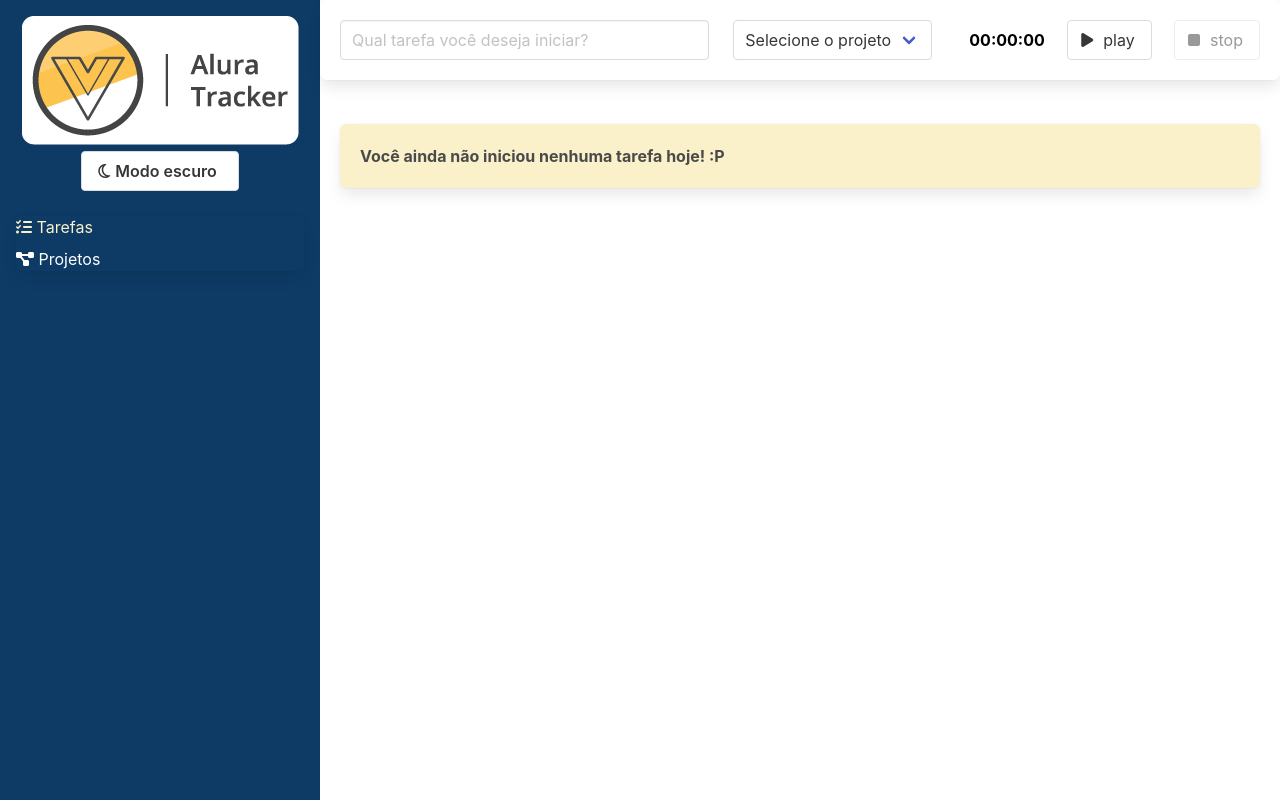
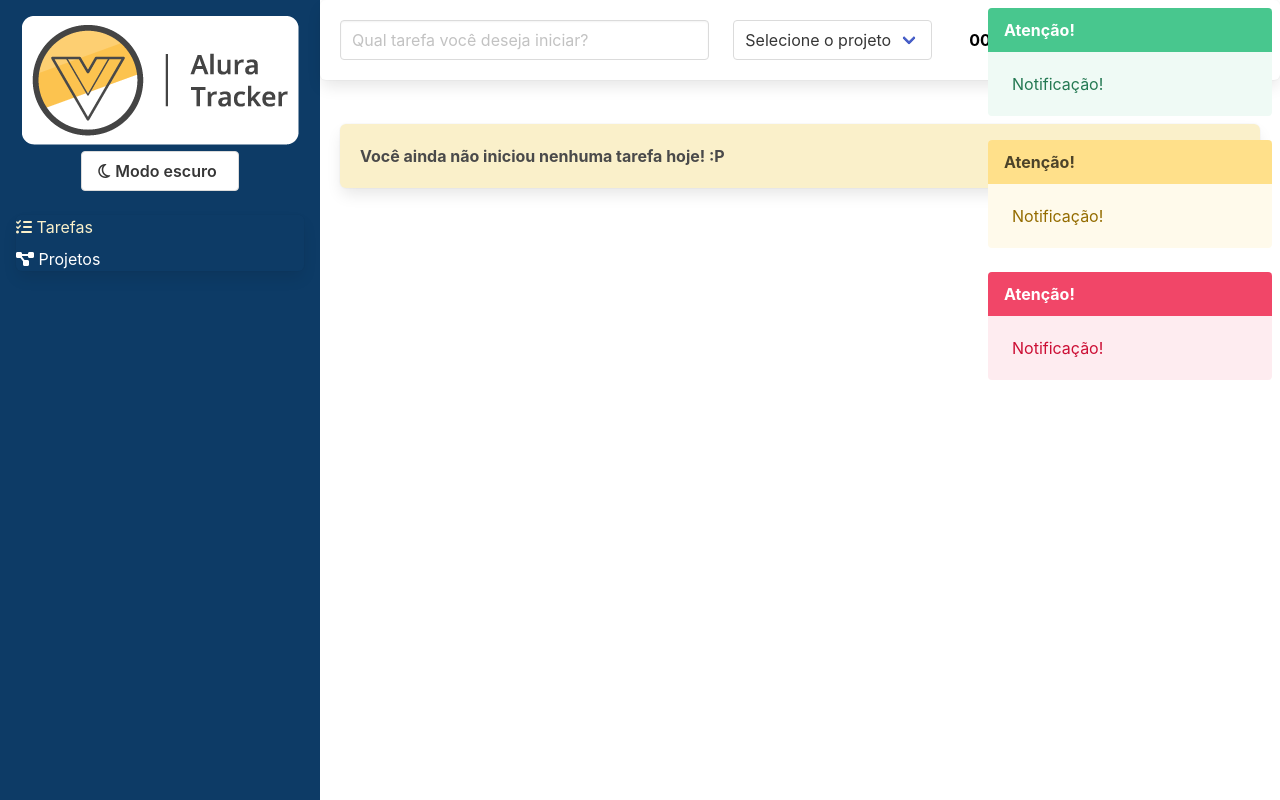
Before and after one commit to LuisLimaIt/alura-tracker, a Vue app: page / in a window 1280 px wide. Built offline with nearby package versions, Linux system fonts and the light colour scheme.

Commit message:
Estrutura inicial do componente 'Notificacoes'

```diff
--- a/src/App.vue
+++ b/src/App.vue
@@ -4,6 +4,7 @@
       <BarraLateral @aoTemaAlterado="trocarTema" />
     </div>
     <div class="column is-three-quarter conteudo">
+      <Notificacoes />
       <router-view />
     </div>
   </main>
@@ -12,12 +13,14 @@
 <script lang="ts">
 import { defineComponent } from 'vue';
 import BarraLateral from './components/BarraLateral.vue';
+import Notificacoes from './components/Notificacoes.vue';
 
 export default defineComponent({
   name: 'App',
   components: {
-    BarraLateral
-  },
+    BarraLateral,
+    Notificacoes
+},
   data() {
     return {
       modoEscuroAtivo: false
--- /dev/null
+++ b/src/components/Notificacoes.vue
@@ -0,0 +1,48 @@
+<template>
+    <div class="notificacoes">
+        <article class="message is-success">
+            <div class="message-header">
+                Atenção!
+            </div>
+            <div class="message-body">
+                Notificação!
+            </div>
+        </article>
+        <article class="message is-warning">
+            <div class="message-header">
+                Atenção!
+            </div>
+            <div class="message-body">
+                Notificação!
+            </div>
+        </article>
+        <article class="message is-danger">
+            <div class="message-header">
+                Atenção!
+            </div>
+            <div class="message-body">
+                Notificação!
+            </div>
+        </article>
+    </div>
+</template>
+
+<script lang="ts">
+
+import { defineComponent } from 'vue';
+
+export default defineComponent({
+    name: 'NotificacoesVue'
+});
+
+</script>
+
+<style>
+    .notificacoes {
+        position: absolute;
+        right: 0;
+        width: 300px;
+        padding: 8px;
+        z-index: 1;
+    }
+</style>
```
